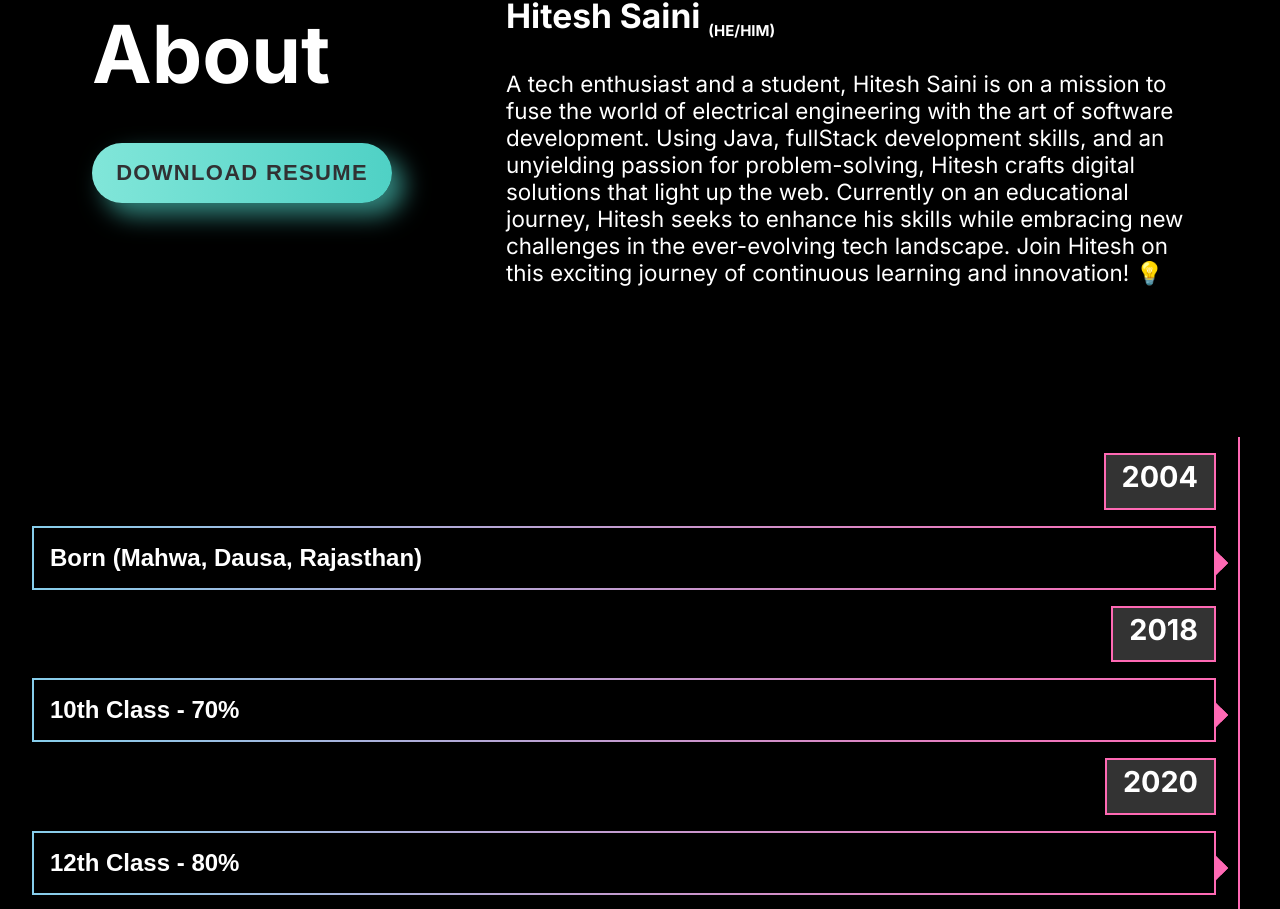
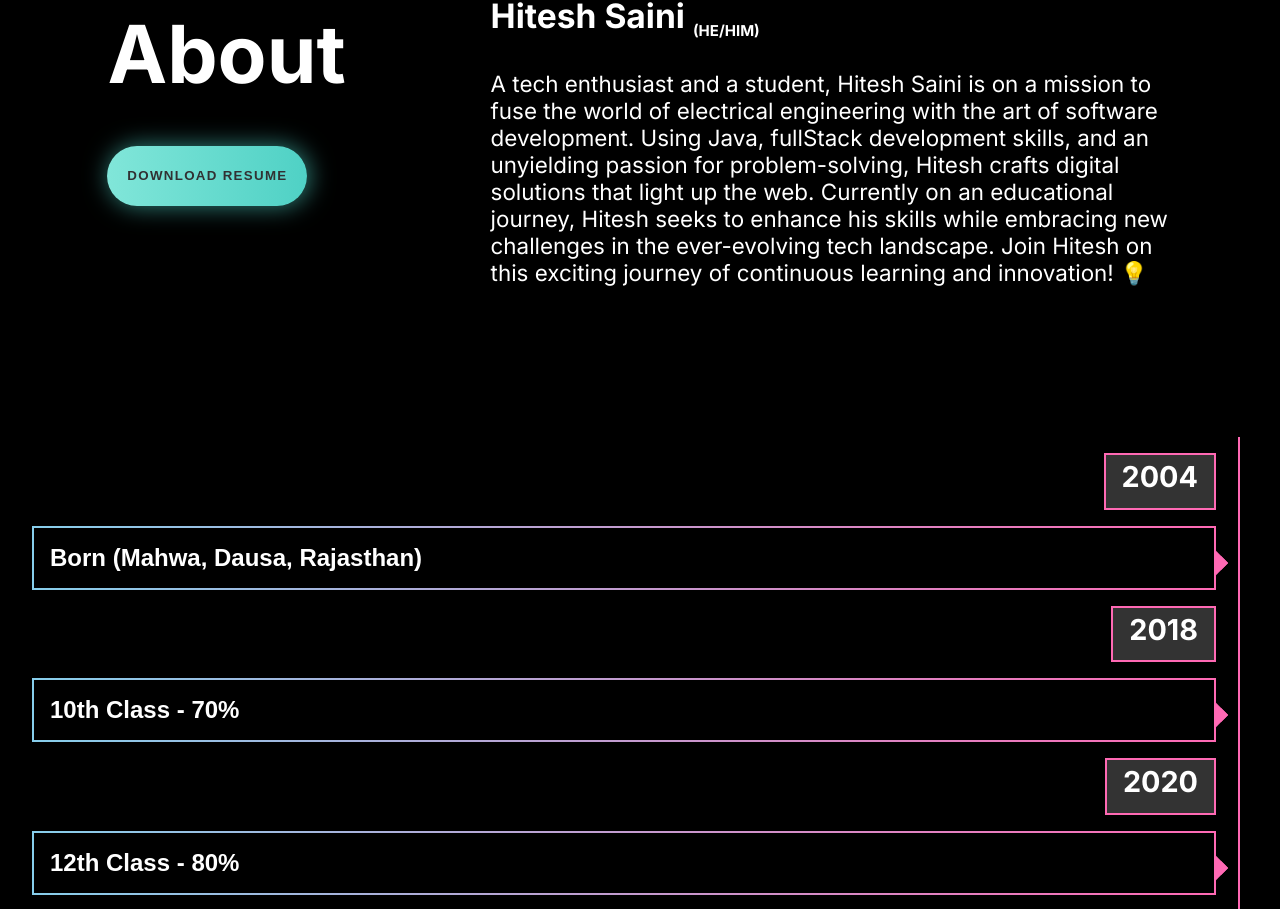
Before and after one commit to hitesh09saini/HiteshFolio-APi, a React (Create React App) app: page / in a window 1280 px wide. Shown: the part 855-1764 px from the top of the page. Built offline with nearby package versions, Linux system fonts and the light colour scheme; no server answers.

Commit message:
update button

```diff
--- a/src/About/about.css
+++ b/src/About/about.css
@@ -175,19 +175,19 @@
   }
 
   .button {
-  min-width: 300px;
+  width: 200px;
   min-height: 60px;
   font-family: 'Nunito', sans-serif;
-  font-size: 22px;
+  /* font-size: 22px; */
   text-transform: uppercase;
   letter-spacing: 1.3px;
   font-weight: 700;
   color: #313133;
   background: #4FD1C5;
-background: linear-gradient(90deg, rgba(129,230,217,1) 0%, rgba(79,209,197,1) 100%);
+  background: linear-gradient(90deg, rgba(129,230,217,1) 0%, rgba(79,209,197,1) 100%);
   border: none;
   border-radius: 1000px;
-  box-shadow: 12px 12px 24px rgba(79,209,197,.64);
+  box-shadow: 2px 0px 24px rgba(79,209,197,.64);
   transition: all 0.3s ease-in-out 0s;
   cursor: pointer;
   outline: none;
@@ -198,7 +198,7 @@ background: linear-gradient(90deg, rgba(129,230,217,1) 0%, rgba(79,209,197,1) 10
 button::before {
 content: '';
   border-radius: 1000px;
-  min-width: calc(300px + 12px);
+  min-width: calc(200px + 12px);
   min-height: calc(60px + 12px);
   border: 6px solid #00FFCB;
   box-shadow: 0 0 60px rgba(0,255,203,.64);
```
